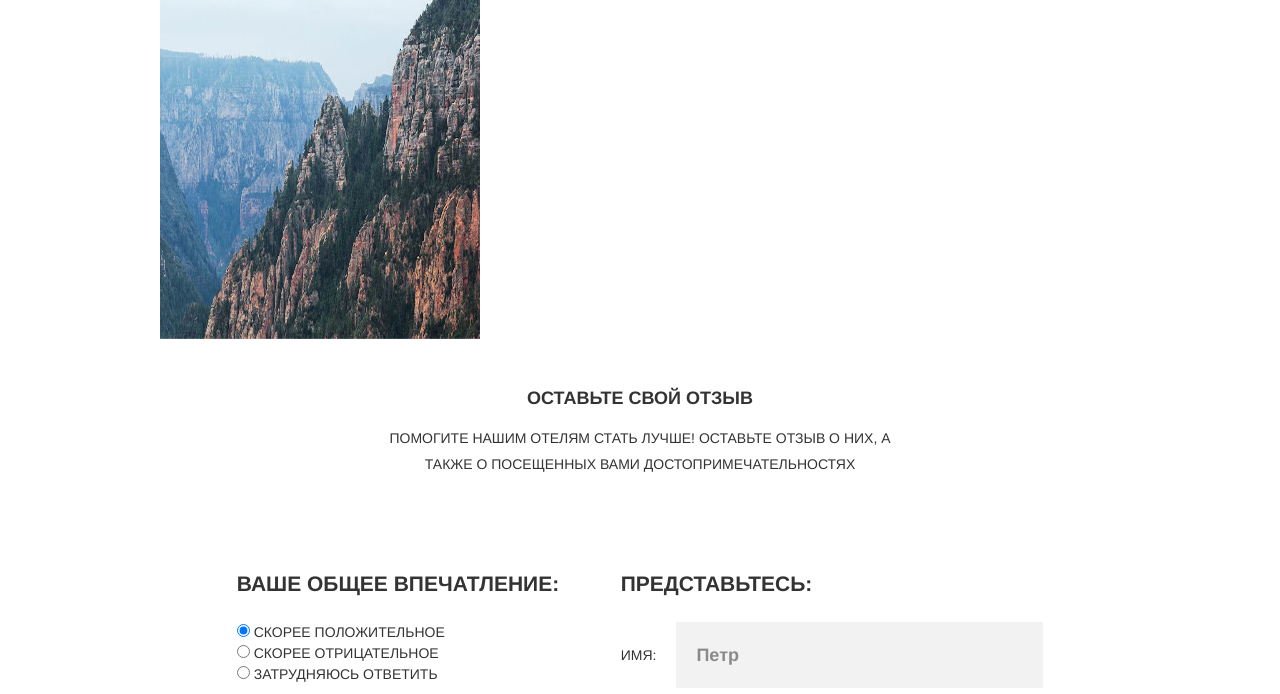
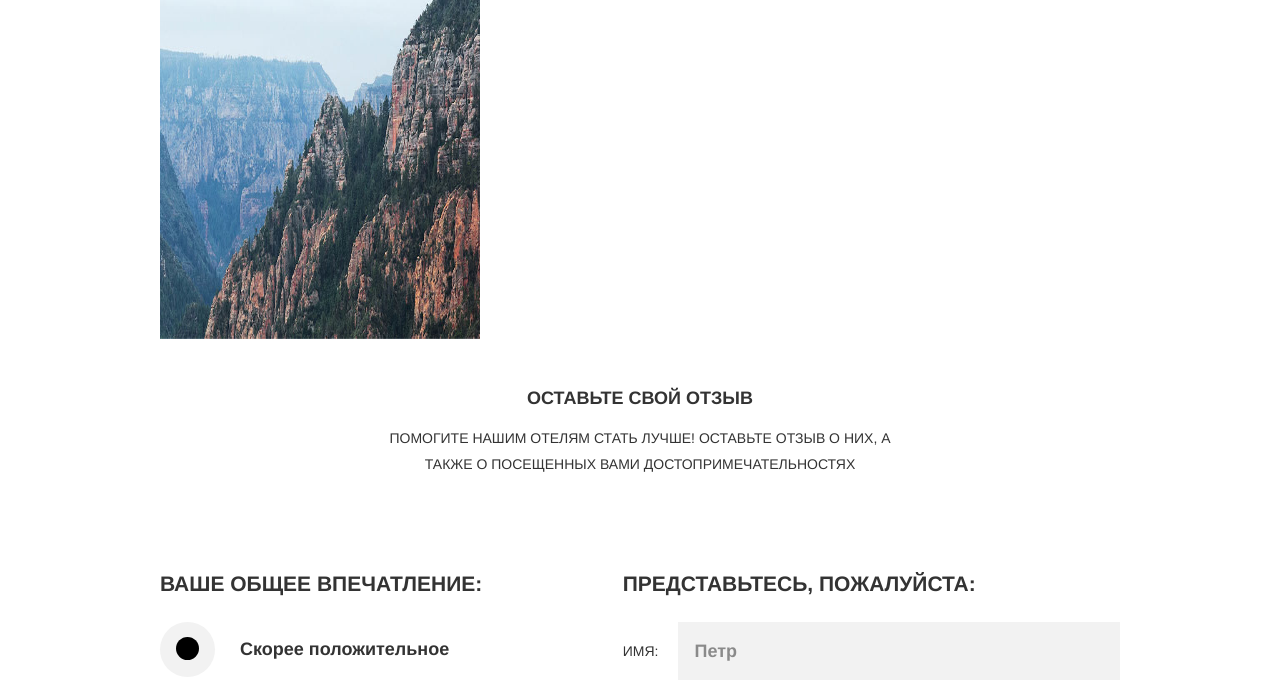
Before and after one commit to LeyaLoi/149698-sedona-1, a website: page form.html in a window 1280 px wide. Shown: the part 106-800 px from the top of the page. Drawn offline with nearby package versions, Linux system fonts and the light colour scheme; files that its build step writes are made by us from their sources.

Commit message:
flex -form.begin2

```diff
--- a/less/blocks/field-radio.less
+++ b/less/blocks/field-radio.less
@@ -0,0 +1,50 @@
+.field-radio {
+  display: flex;
+  font-size: 18px;
+  font-weight: bold;
+  line-height: 26px;
+  text-transform: none;
+  margin-bottom: 15px;
+  align-items: center;
+
+    @media @tablet-widths {
+      margin-bottom: 25px;
+    }
+}
+.field-radio__label {
+  flex: 1 100%;
+  padding: 14px 0;
+  padding-left: 80px;
+
+}
+.field-radio__input {
+  display: none;
+}
+input[type="radio"] + label {
+  position: relative;
+  // display: block;
+  cursor: pointer;
+}
+input[type="radio"] + label::before,
+input[type="radio"] + label::after {
+  position: absolute;
+  top: 0px;
+  left: 0;
+  content: "";
+  display: block;
+  // background-image: url("../img/icon-tick.svg");
+  // background-repeat: no-repeat;
+  width: 55px;
+  height: 55px;
+  background-color: #f2f2f2;
+  border-radius: 50%;
+}
+input[type="radio"]:checked + label::after {
+  width: 23px;
+  height: 23px;
+  top: 15px;
+  left: 16px;
+  background-color: #000000;
+
+
+}
--- a/less/blocks/field-text.less
+++ b/less/blocks/field-text.less
@@ -10,7 +10,7 @@
 }
 .field-text__input {
   flex-grow: 1;
-  padding: 20px;
+  padding: 16px;
   padding-right: 0;
   background-color: #f2f2f2;
   border: none;
--- a/less/blocks/form-review.less
+++ b/less/blocks/form-review.less
@@ -1,5 +1,5 @@
 .form-review {
-  .container-fluid();
+  // .container-fluid();
   display: flex;
   flex-direction: column;
   margin: 0;
@@ -56,6 +56,9 @@
 .form-review__name span {
   @media @tablet-widths {
     display: none;
+  }
+  @media @desktop-widths {
+    display: inline;
   }
 }
 .form-review__wrap {
--- a/less/blocks/main-slogan.less
+++ b/less/blocks/main-slogan.less
@@ -4,7 +4,7 @@
   background-color: #81b3d2;
 }
 .main-slogan__content {
-  .container-fluid();
+  // .container-fluid();
   .align();
   padding: 40px 30px;
   padding-bottom: 30px;
@@ -12,6 +12,7 @@
 
   @media @tablet-widths {
     width: 510px;
+    margin: 0 auto;
     padding-top: 45px;
     padding-bottom: 50px;
 
```
